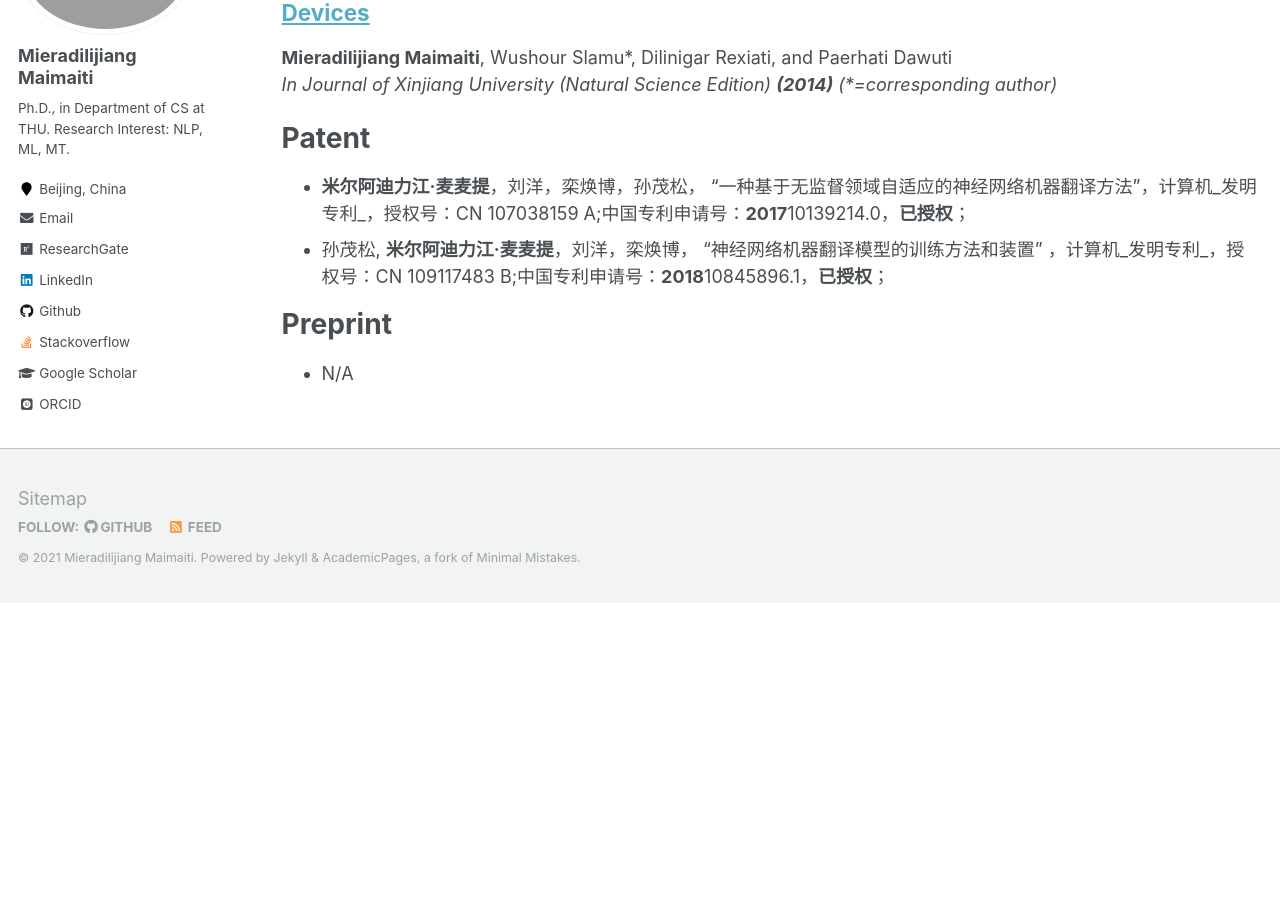
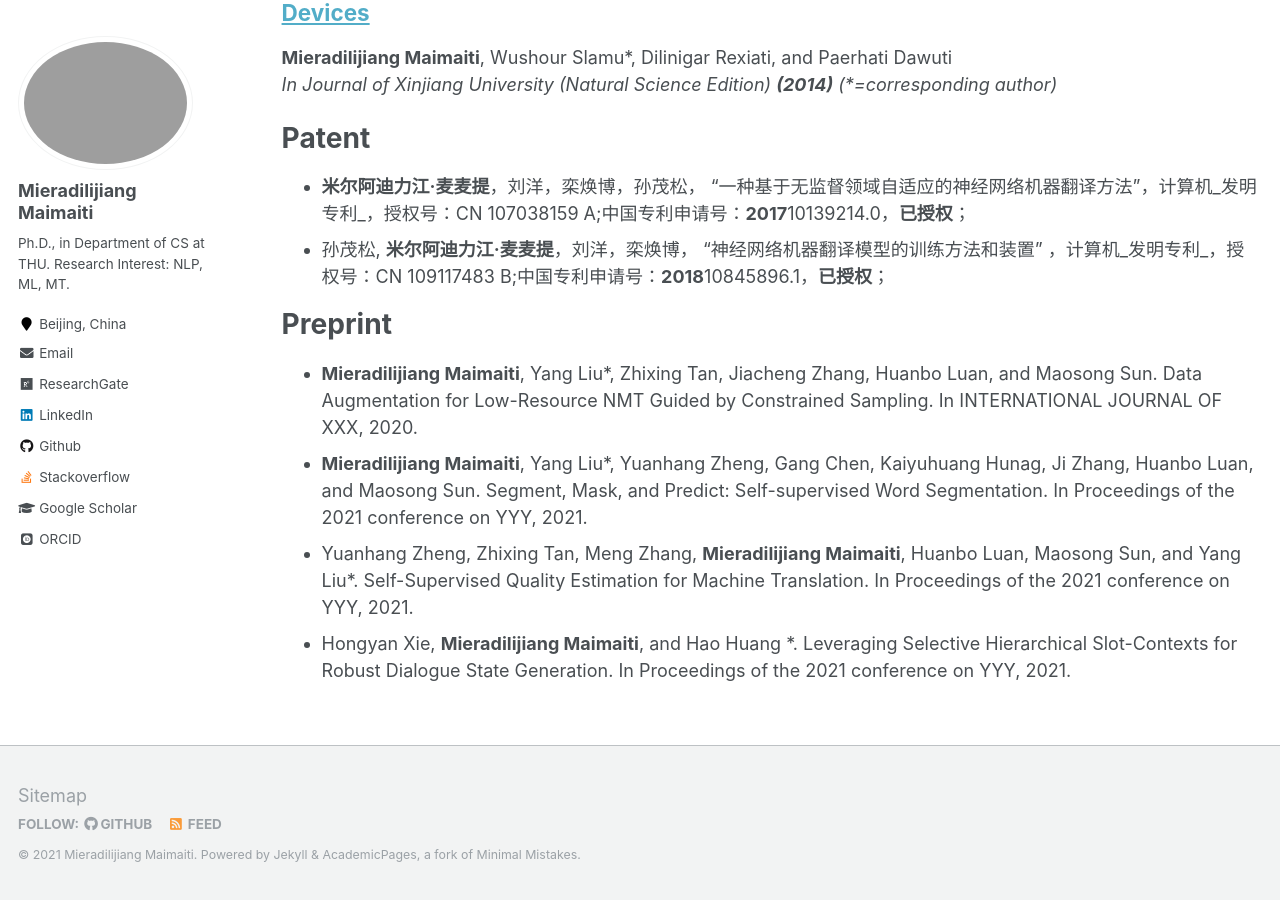
Before and after one commit to miradel51/miradel51.github.io, a Jekyll site: the page built from _pages/publications.md, in a window 1280 px wide and 900 px high, scrolled down 2019 px. Built offline with Jekyll 4.4.1, drawn with Linux system fonts in a browser that asks for light colours; some web fonts are replaced; before the commit the page ends 2622 px from its top, so only the background shows below that.

Commit message:
update preprint

```diff
--- a/_pages/publications.md
+++ b/_pages/publications.md
@@ -22,4 +22,7 @@ Patent
 
 Preprint
 ======
-* N/A
+* **Mieradilijiang Maimaiti**, Yang Liu*, Zhixing Tan, Jiacheng Zhang, Huanbo Luan, and Maosong Sun. Data Augmentation for Low-Resource NMT Guided by Constrained Sampling. In INTERNATIONAL JOURNAL OF XXX, 2020.
+* **Mieradilijiang Maimaiti**, Yang Liu*, Yuanhang Zheng, Gang Chen, Kaiyuhuang Hunag, Ji Zhang, Huanbo Luan, and Maosong Sun. Segment, Mask, and Predict: Self-supervised Word Segmentation. In Proceedings of the 2021 conference on YYY, 2021.
+* Yuanhang Zheng, Zhixing Tan, Meng Zhang, **Mieradilijiang Maimaiti**, Huanbo Luan, Maosong Sun, and Yang Liu*. Self-Supervised Quality Estimation for Machine Translation. In Proceedings of the 2021 conference on YYY, 2021.
+* Hongyan Xie, **Mieradilijiang Maimaiti**, and Hao Huang *. Leveraging Selective Hierarchical Slot-Contexts for Robust Dialogue State Generation. In Proceedings of the 2021 conference on YYY, 2021.
```
